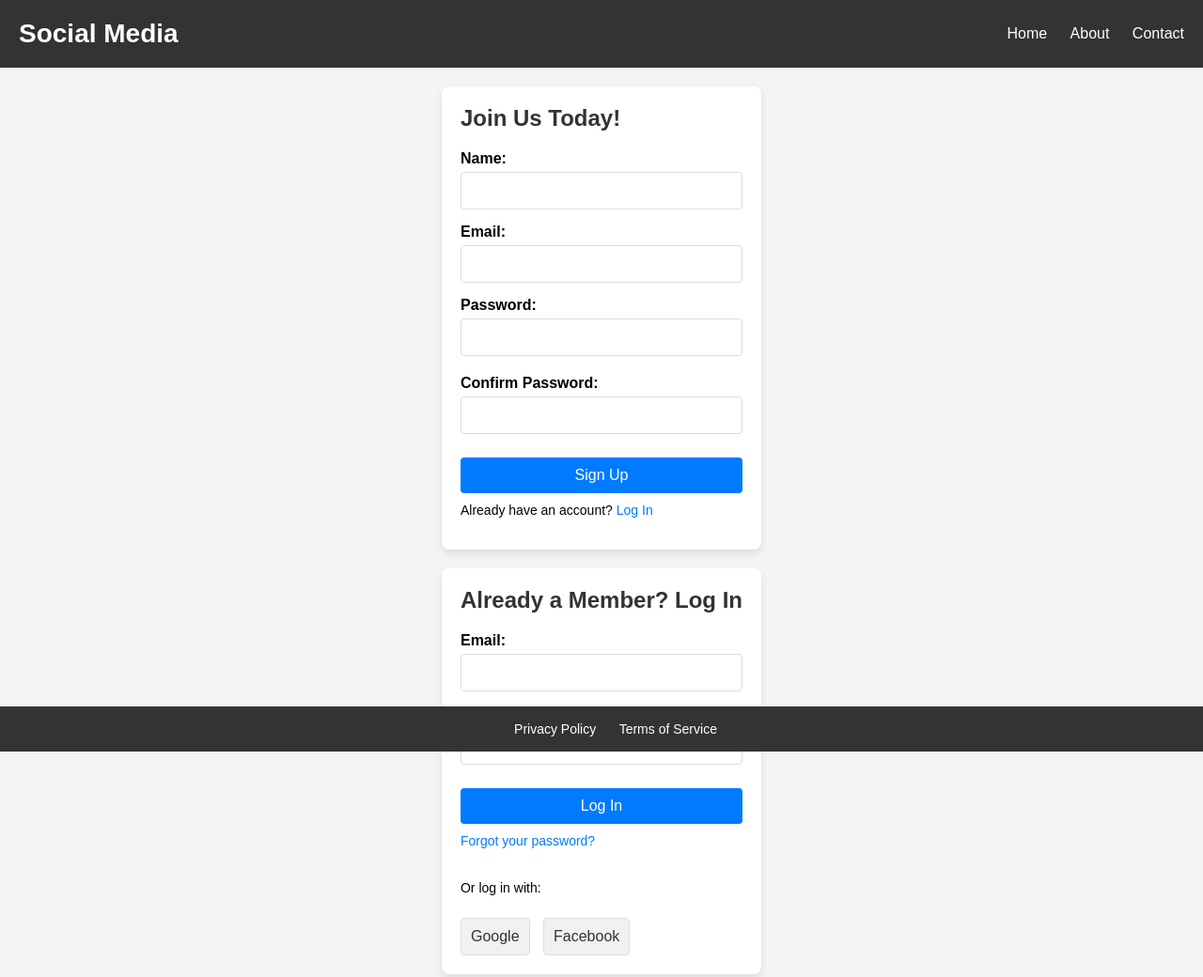
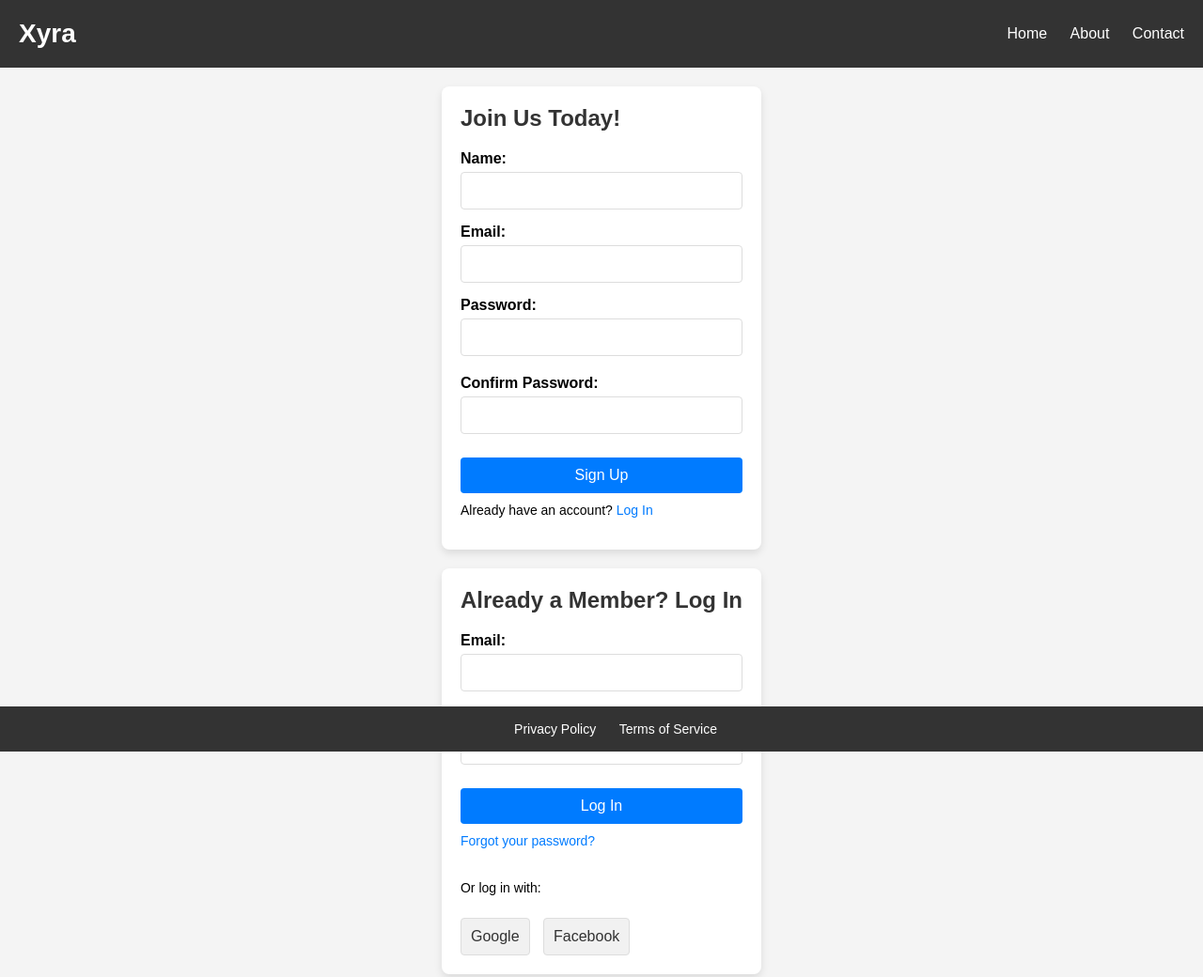
Before and after one commit to aabdullahsayed/SocialMedia, a plain HTML site: page index.html in a window 1280 px wide. Shown: the top 1040 px of the page at 94% size. Drawn offline with Linux system fonts and the light colour scheme.

Commit message:
Naming it Xyra

```diff
--- a/index.html
+++ b/index.html
@@ -3,12 +3,12 @@
 <head>
     <meta charset="UTF-8">
     <meta name="viewport" content="width=device-width, initial-scale=1.0">
-    <title>Social Media Platform</title>
+    <title>Xyra</title>
     <link rel="stylesheet" href="styles.css">
 </head>
 <body>
     <header>
-        <div class="logo">Social Media</div>
+        <div class="logo">Xyra</div>
         <nav>
             <a href="#">Home</a>
             <a href="#">About</a>
```
